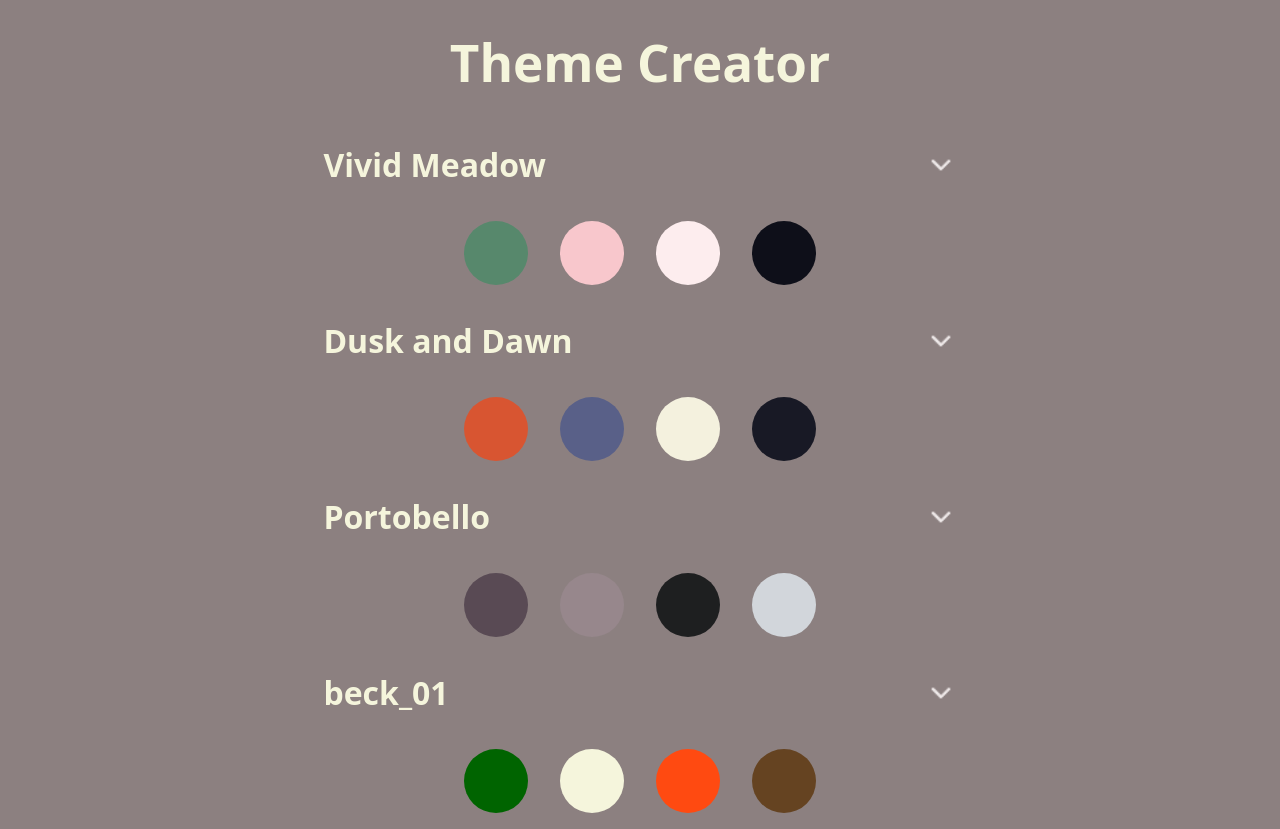
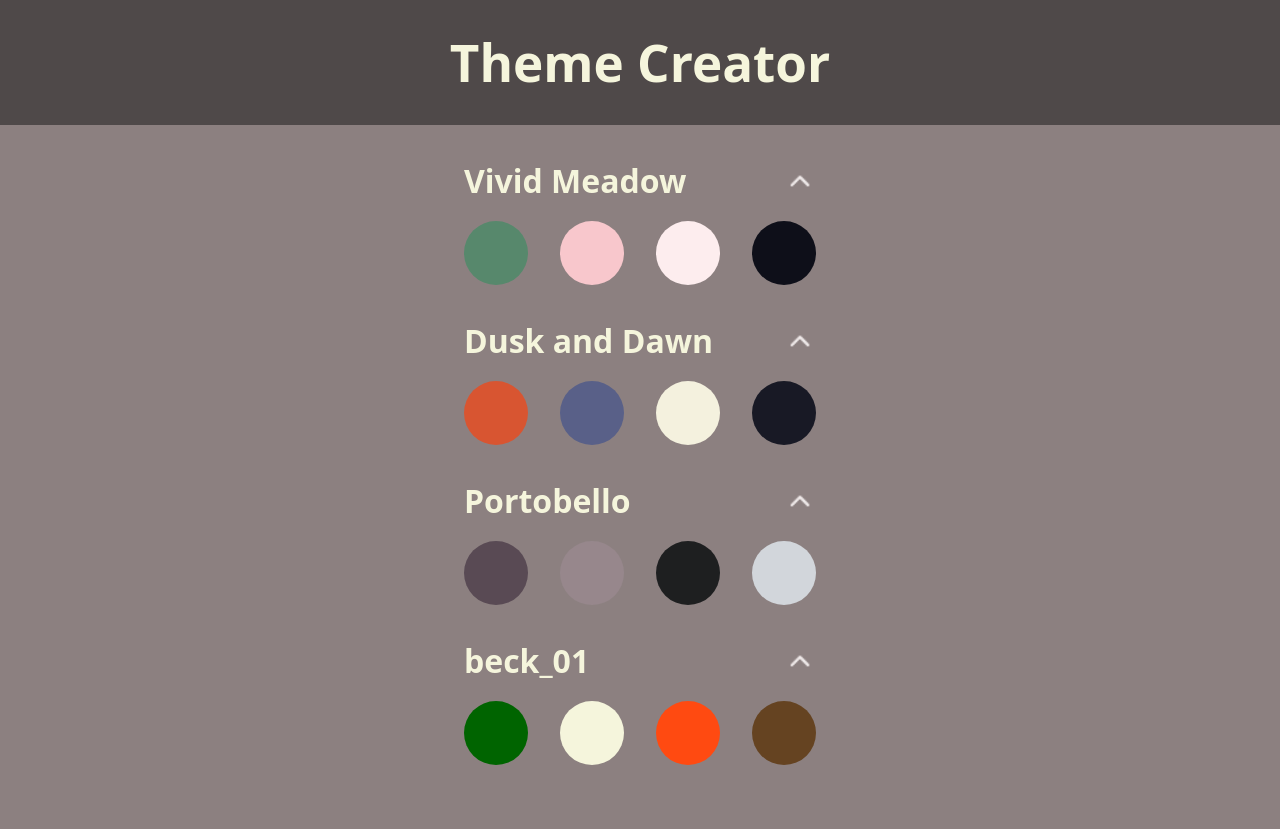
Before and after one commit to bbeck-hh/Theme-Creator, a React (Vite) app: page / in a window 1280 px wide. After the commit the page ends 800 px from the top, so only its background shows below. Built offline with nearby package versions, Linux system fonts and the light colour scheme.

Commit message:
Refactor Theme component to manage active state and improve theme display logic

```diff
--- a/src/App.jsx
+++ b/src/App.jsx
@@ -1,42 +1,31 @@
-import React, { useEffect, useState } from 'react';
-
-import Card from "./components/Card/Card";
+import React, { useState } from 'react';
 import Theme from './components/Theme/Theme';
 import { themes } from './db';
 import "./styles.css";
 
 export default function App() {
-  const [isCollapse, setIsCollapse] = useState(true);
-
-  function handleCollapse(event) {
-    event.preventDefault();
-    setIsCollapse(!isCollapse);
-  }
+  const [activeTheme, setActiveTheme] = useState(null); // Initial kein geöffnetes Theme
 
   return (
     <>
-      <h1>Theme Creator</h1>
+      <header>
+        <h1>Theme Creator</h1>
+      </header>
 
       {
         themes.map((theme, index) => (
           <div key={index} className="card-container">
-            <div className="card__collection-name">
-              <span>{theme.name}</span>
-              <button onClick={handleCollapse} className={isCollapse ? 'active' : ''}></button>
-            </div>
-
-            {isCollapse ? <Theme theme={theme} /> :
-
-              theme.colors.map((color, colorIndex) => (
-                <Card
-                  key={colorIndex}
-                  colorRole={color.role}
-                  colorHex={color.value}
-                  colorName={color.name}
-                />
-              ))
-
-            }
+            {/* Übergabe der Props an das Theme-Element */}
+            <Theme
+              // aktuelles Theme
+              theme={theme}
+              // Index des aktuellen Themes
+              index={index}
+              // Index des aktuell geöffneten Themes
+              activeTheme={activeTheme}
+              //Setter-Funktion, um das aktuell geöffnete Theme zu setzen
+              setActiveTheme={setActiveTheme}
+            />
           </div>
         ))
       }
--- a/src/components/Theme/Theme.jsx
+++ b/src/components/Theme/Theme.jsx
@@ -1,19 +1,55 @@
-import React from 'react';
+import React, { useState } from 'react';
+import Card from "../Card/Card";
 import "./Theme.css";
 
-export default function Theme({ theme, onCollapse }) {
-    if (!theme) {
-        return null;
+export default function Theme({ theme, index, activeTheme, setActiveTheme }) {
+    function handleCollapse(event) {
+        event.preventDefault();
+        // Wenn das gerade angeklickte Theme bereits geöffnet ist, schließe es, andernfalls öffne es
+        setActiveTheme(activeTheme === index ? null : index);
+        //console.log(`theme.name: ${theme.name} und index: ${index}`);
     }
 
     return (
         <div className="theme">
-            <div className="theme__colors">
-                {theme.colors.map((color, index) => (
-                    <div key={index} className="theme__color-plate" style={{ backgroundColor: color.value }}>
+            <div className="card__collection-name">
+                <span>{theme.name}</span>
+
+                <button onClick={handleCollapse} className={activeTheme === index ? 'active' : ''}>
+                </button>
+            </div>
+
+            {/* Wenn das aktuelle Theme geöffnet ist, zeige die Details an, andernfalls zeige die Vorschau an */}
+            {activeTheme === index ? (
+                <div className="card-details">
+                    {/* Map über das theme.colors und erstelle ein neues array color  */}
+                    {theme.colors.map((color, colorIndex) => (
+                        // Übergabe der Props an Card Komponente
+                        // key ist der unique identifier,
+                        // colorIndex ist der Index des aktuellen Colors
+                        // colorRole ist die Rolle der Farbe,
+                        // colorHex ist der Hex-Wert der Farbe,
+                        // colorName ist der Name der Farbe
+                        <Card
+                            key={colorIndex}
+                            colorRole={color.role}
+                            colorHex={color.value}
+                            colorName={color.name}
+                        />
+                    ))}
+                </div>
+            ) : (
+                <div className="theme__preview">
+                    <div className="theme__colors">
+                        {/* Map über das theme.colors und erstelle ein neues array color */}
+                        {theme.colors.map((color, index) => (
+                            // Füür jedes color ein div. className=theme__color-plate erstellen und inline den Hintergrundfarbwert einfügen
+                            <div key={index} className="theme__color-plate" style={{ backgroundColor: color.value }}>
+                            </div>
+                        ))}
                     </div>
-                ))}
-            </div>
+                </div>
+            )}
         </div>
     );
 }
```
